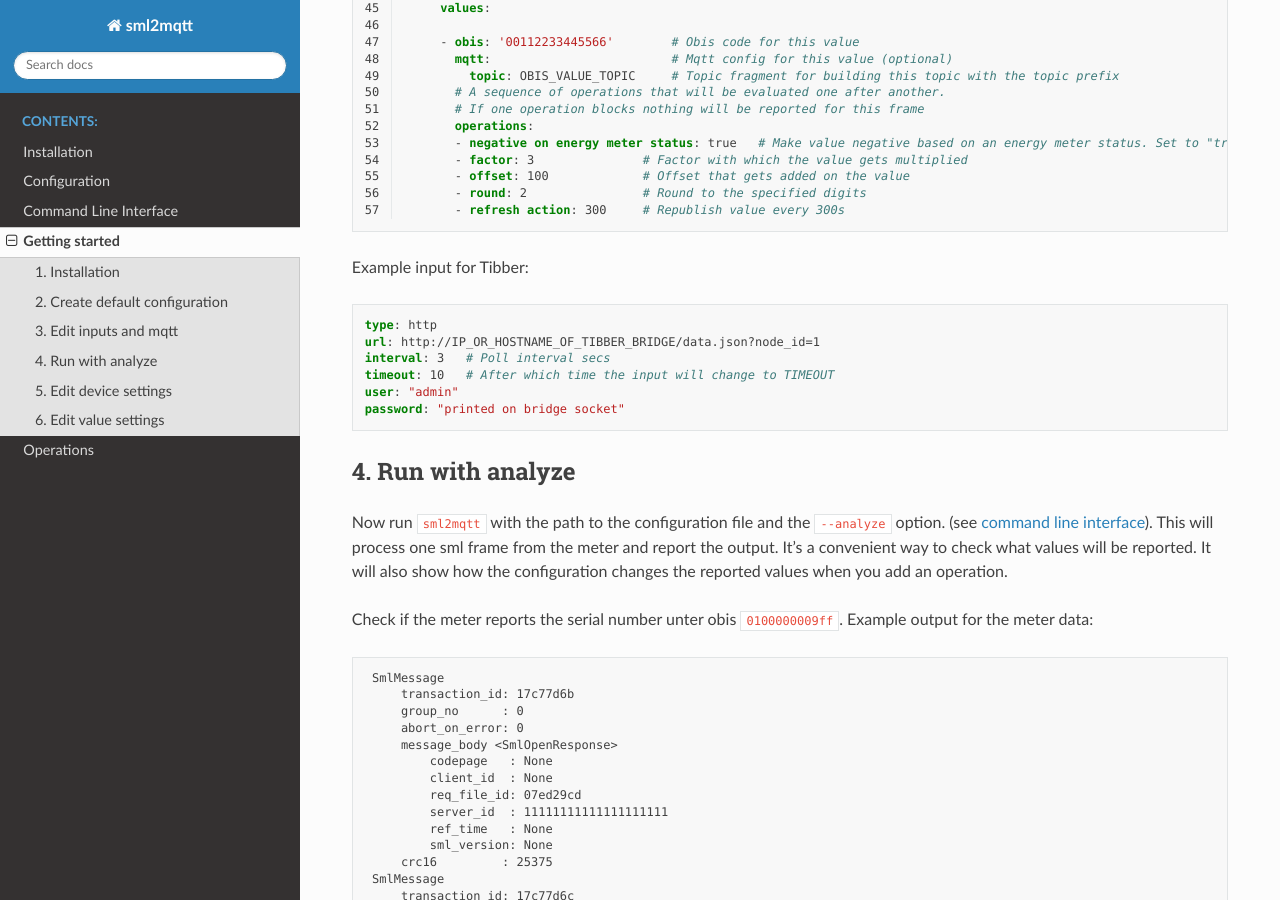
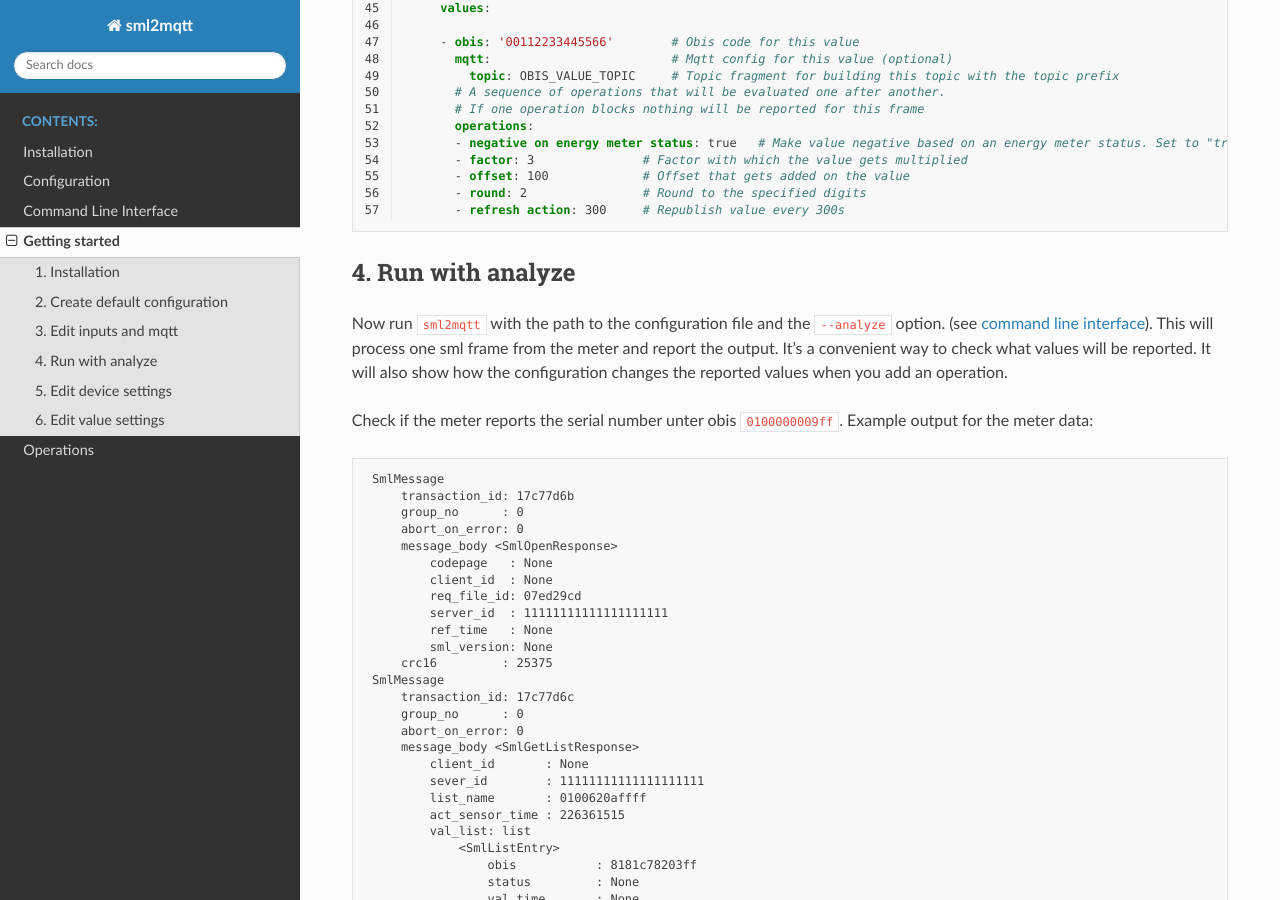
Before and after one commit to spacemanspiff2007/sml2mqtt, a Sphinx documentation site: the page built from docs/getting_started.rst, in a window 1280 px wide and 900 px high, scrolled down 2233 px. Built offline with Sphinx 7.4.7 and the Read the Docs theme 2.0.0, drawn with Linux system fonts in a browser that asks for light colours.

Commit message:
Tibber example

```diff
--- a/docs/getting_started.rst
+++ b/docs/getting_started.rst
@@ -151,21 +151,6 @@
           - offset: 100             # Offset that gets added on the value
           - round: 2                # Round to the specified digits
           - refresh action: 300     # Republish value every 300s
-
-
-Example input for Tibber:
-
-..
-    YamlModel: sml2mqtt.config.inputs.HttpSourceSettings
-
-.. code-block:: yaml
-
-    type: http
-    url: http://IP_OR_HOSTNAME_OF_TIBBER_BRIDGE/data.json?node_id=1
-    interval: 3   # Poll interval secs
-    timeout: 10   # After which time the input will change to TIMEOUT
-    user: "admin"
-    password: "printed on bridge socket"
 
 
 4. Run with analyze
--- a/src/sml2mqtt/__version__.py
+++ b/src/sml2mqtt/__version__.py
@@ -1 +1 @@
-__version__ = '3.0.DEV-1'
+__version__ = '3.0.DEV-2'
```
Also changed, not shown: docs/configuration.rst (+23 -1 lines).
